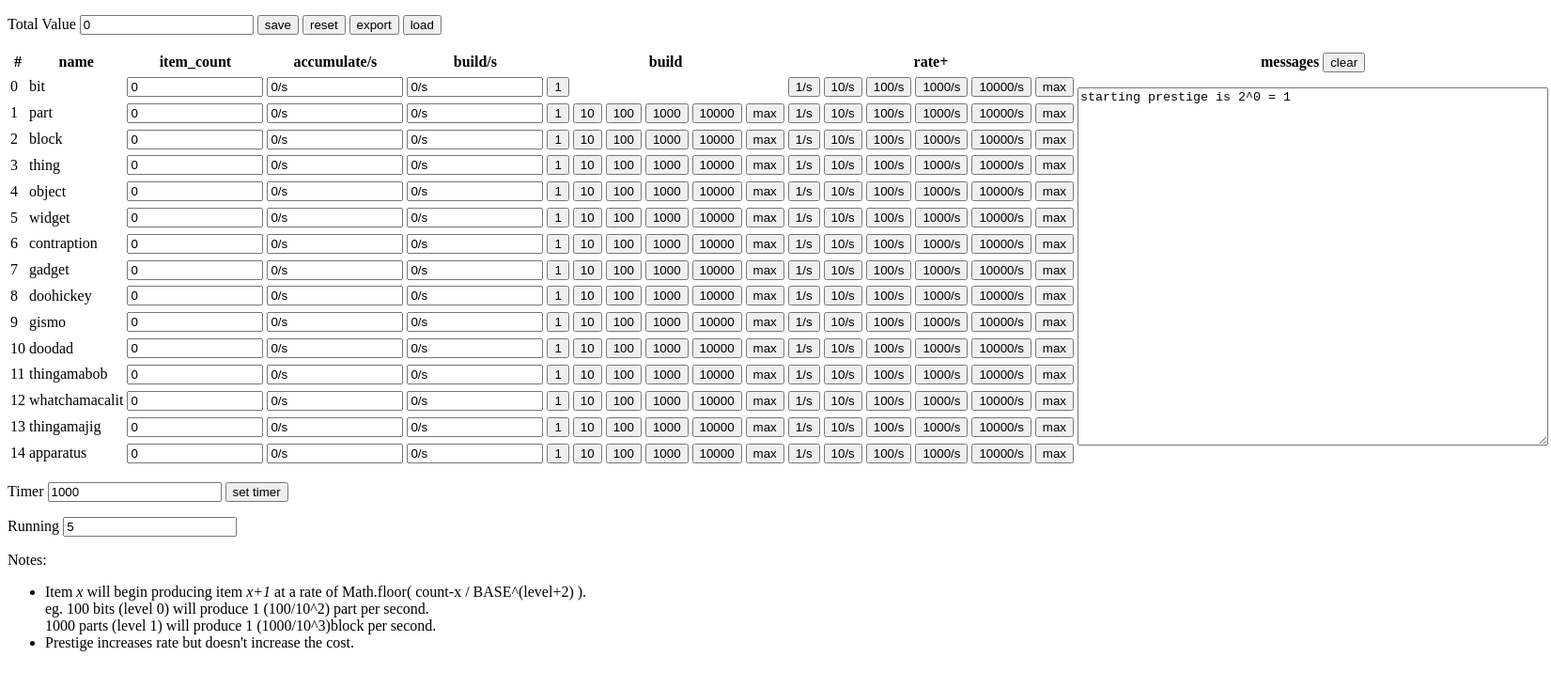
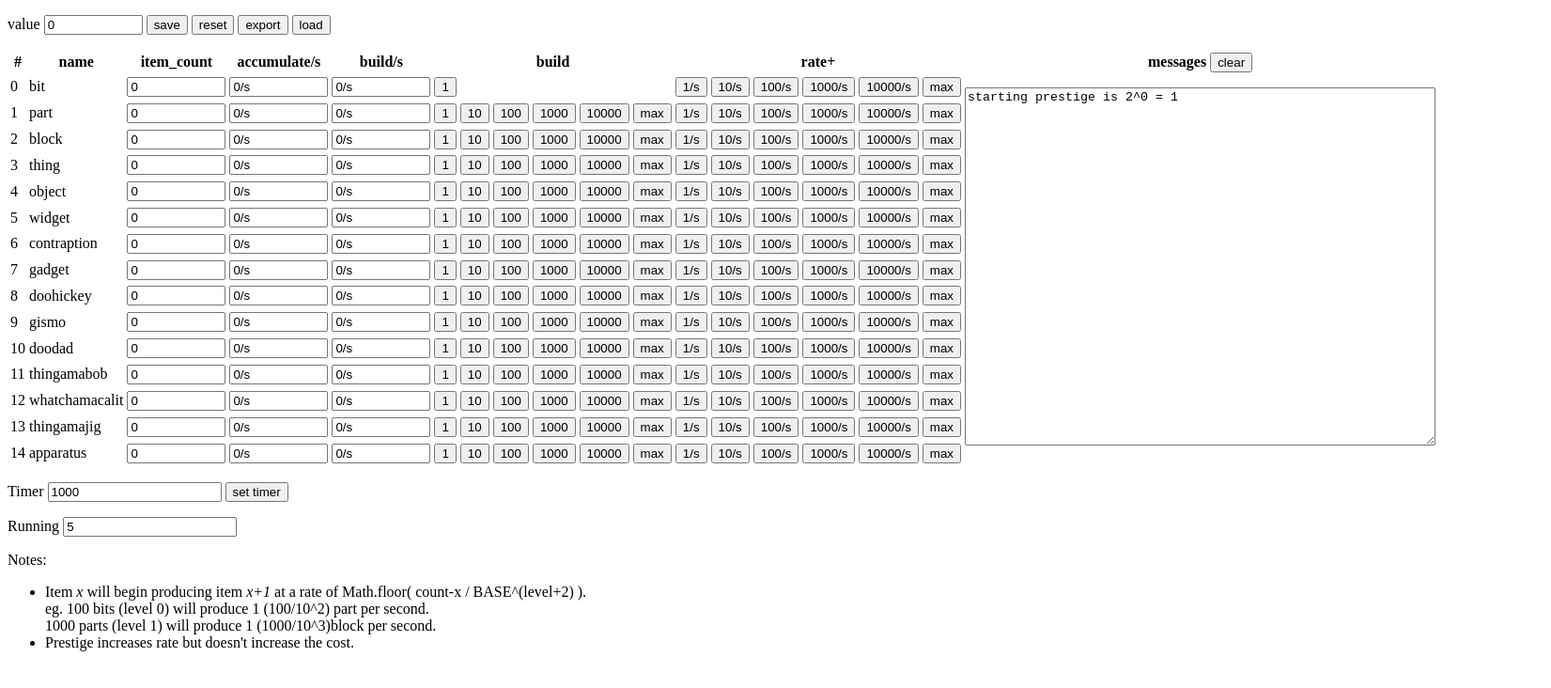
Before and after one commit to cjonesrun/builder, a plain HTML site: page builder.html in a window 1280 px wide. Shown: the whole page at 94% size, 1651 px wide, since content can reach past the window. Drawn offline with Linux system fonts and the light colour scheme.

Commit message:
updated TODO

```diff
--- a/builder.html
+++ b/builder.html
@@ -14,7 +14,7 @@
 	<body>
 		<div id='runnning_div'>
 			<p>
-				Total Value <input type=text id='total_value' value="0.00">
+				value <input type=text id='total_value' value="0.00" size=10>
 				<input type=button value='save' onclick='saveState()'>
 				<input type=button value='reset' onclick='reset()'>
 				<input type=button value='export' onclick='exportState()'>
--- a/js/builder.js
+++ b/js/builder.js
@@ -14,9 +14,9 @@ for (var i=0; i < items_arr.length; i++) {
 
     html += '<tr><td>' +i+"</td> <td>" + items_arr[i]+'</td>';
 
-    html += "<td><input type=text value="+ numberFormat(0) +" id='"+ items_arr[i] + "' size=15></td>";
-    html += "<td><input type=text value='"+ numberFormat(0) +"/s' id='" + items_arr[i] + "_rate' size=15></td>";
-    html += "<td><input type=text value='"+ numberFormat(0) +"/s' id='" + items_arr[i] + "_build_rate' size=15></td>";
+    html += "<td><input type=text value="+ numberFormat(0) +" id='"+ items_arr[i] + "' size=10></td>";
+    html += "<td><input type=text value='"+ numberFormat(0) +"/s' id='" + items_arr[i] + "_rate' size=10></td>";
+    html += "<td><input type=text value='"+ numberFormat(0) +"/s' id='" + items_arr[i] + "_build_rate' size=10></td>";
 
     for (var j=0; j < levels_per_item; j++) {
         if (i==0 && j==0 || i>0) // hide all add buttons for item[0]
@@ -30,10 +30,10 @@ for (var i=0; i < items_arr.length; i++) {
         html += "<td><input type=\"button\" title='build max number of " + items_arr[i] + "' onclick=\"buildAll( '" + items_arr[i] + "');\" value=\"max\">";
 
 	for (var j=0; j < levels_per_item; j++) {
-		html += "<td><input type=\"button\" title='increase " + items_arr[i] + " production rate by " + numberFormat(prestigeMultiplier() * calc(j)) + "/s' onclick=\"rateInc('" + items_arr[i] + "', "+ j +");\" value='" + numberFormat(prestigeMultiplier() * calc(j)) +"/s'></td>";
+		html += "<td><input type=\"button\" title='rate+ " + items_arr[i] + " by " + numberFormat(prestigeMultiplier() * calc(j)) + "/s' onclick=\"rateInc('" + items_arr[i] + "', "+ j +");\" value='" + numberFormat(prestigeMultiplier() * calc(j)) +"/s'></td>";
 	}
 
-    html += "<td><input type=\"button\" title='increase " + items_arr[i] + " production rate by max available " + next_map[items_arr[i]] + "' onclick=\"buildAllRateInc('" + items_arr[i] + "');\" value=\"max\">";
+    html += "<td><input type=\"button\" title='rate+ " + items_arr[i] + " by max available " + next_map[items_arr[i]] + "' onclick=\"buildAllRateInc('" + items_arr[i] + "');\" value=\"max\">";
 
     html+='</tr>';
 }
```
